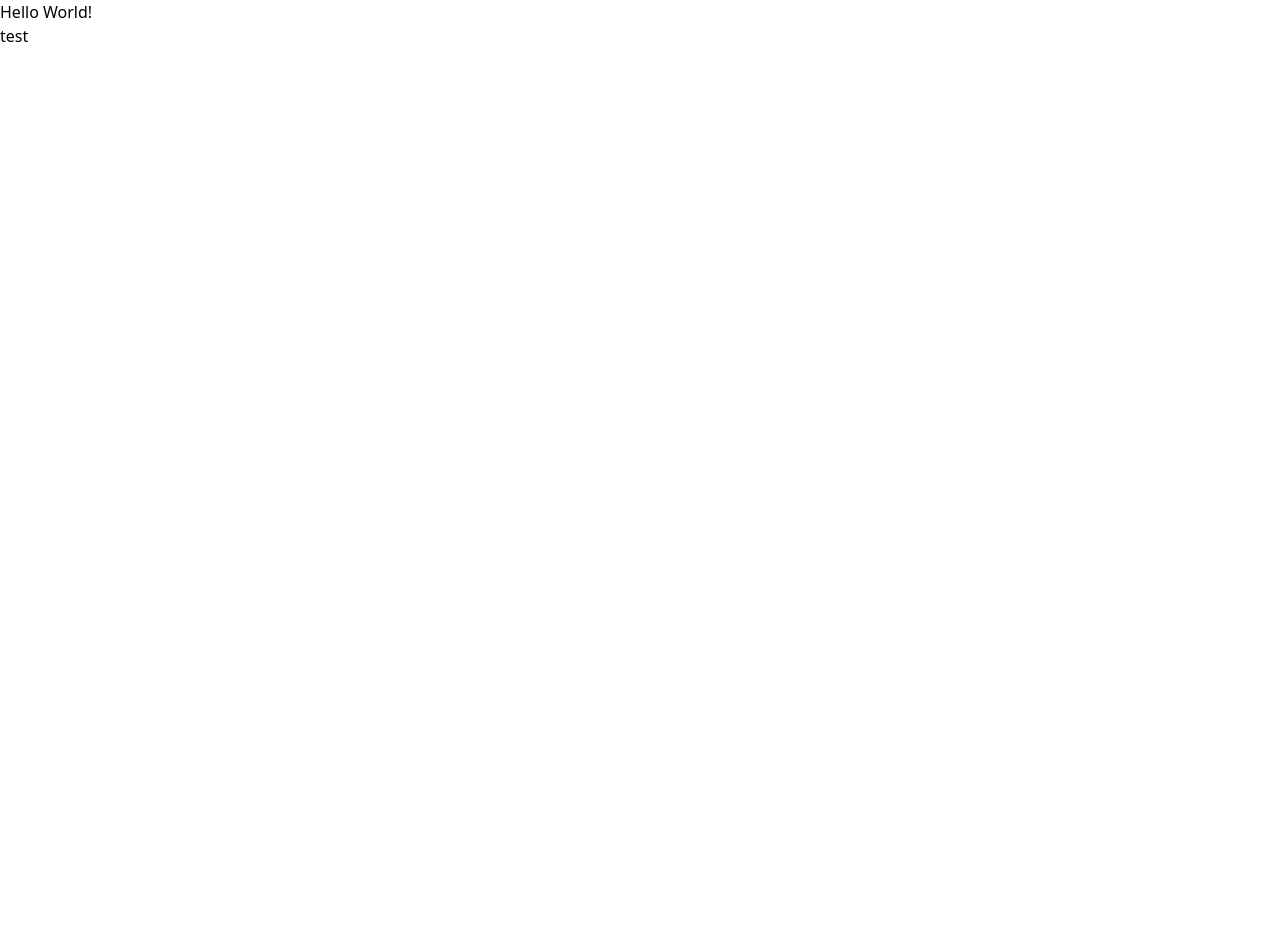
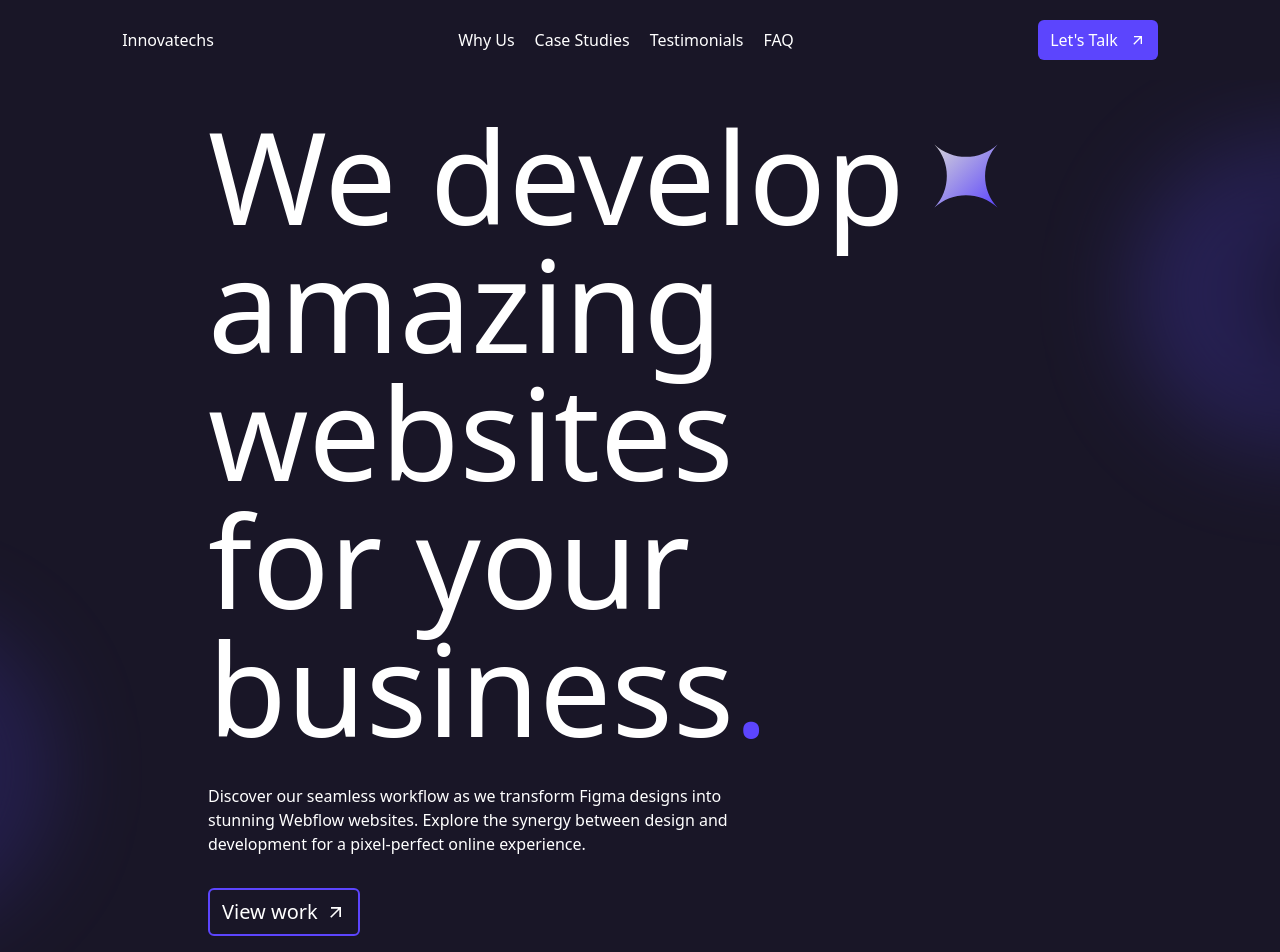
Before and after one commit to oufkirhamza/Innovatechs, a React (Create React App) app: page / in a window 1280 px wide. Shown: the top 952 px of the page. Before the commit the page ends 800 px from the top, so only its background shows below. Built offline with nearby package versions, Linux system fonts and the light colour scheme.

Commit message:
hero section

```diff
--- a/src/App.jsx
+++ b/src/App.jsx
@@ -3,12 +3,13 @@ import { Route, Routes } from 'react-router-dom';
 import { HomePage } from './pages/Home/home';
 import { AboutPage } from './pages/About/about';
 import { MyProvider } from './utils/contextProvider';
+import Header from './layouts/header';
 function App() {
   return (
     <MyProvider>
+      <Header/>
       <Routes >
         <Route path='/' element={<HomePage />} />
-        <Route path='/' element={<AboutPage />} />
       </Routes >
     </MyProvider>
 
--- a/src/layouts/header.jsx
+++ b/src/layouts/header.jsx
@@ -0,0 +1,21 @@
+import React from "react";
+import { MdArrowOutward } from "react-icons/md";
+
+const Header = () => {
+  return (
+    <div className="flex justify-around items-center bg-alpha py-5 text-white relative">
+      <h1>Innovatechs</h1>
+      <div className="flex gap-5">
+        <p className="cursor-pointer hover:text-teta">Why Us</p>
+        <p className="cursor-pointer hover:text-teta">Case Studies</p>
+        <p className="cursor-pointer hover:text-teta">Testimonials</p>
+        <p className="cursor-pointer hover:text-teta">FAQ</p>
+      </div>
+      <button className="flex gap-3 items-center px-3 bg-teta py-2 rounded-md">
+        Let's Talk <MdArrowOutward />
+      </button>
+    </div>
+  );
+};
+
+export default Header;
--- a/src/pages/About/about.jsx
+++ /dev/null
@@ -1,10 +0,0 @@
-
-import {FirstSectionAbout } from './components/firstSection';
-
-export const AboutPage = () => {
-    return (
-        <>
-            <FirstSectionAbout/>
-        </>
-    );
-}
--- a/src/pages/About/components/firstSection.jsx
+++ /dev/null
@@ -1,10 +0,0 @@
-
-import './firstSection.sass'
-
-export const FirstSectionAbout = () => {
-    return (
-    <>
-        <h1>Hello About!</h1>
-    </>
-    )
-}
--- a/src/pages/Home/components/firstSection.jsx
+++ b/src/pages/Home/components/firstSection.jsx
@@ -1,13 +1,28 @@
+import { useContext } from "react";
+import "./firstSection.sass";
+import { MyContext } from "../../../utils/contextProvider";
+import { MdArrowOutward } from "react-icons/md";
 
-import { useContext } from 'react';
-import './firstSection.sass'
-import { MyContext } from '../../../utils/contextProvider';
 export const FirstSection = () => {
-    const [test, setTest] = useContext(MyContext)
-    return (
-        <>
-        <h1>Hello World!</h1>
-        <h1>test</h1>
-        </>
-    );
-}
+  const { star } = useContext(MyContext);
+
+  return (
+    <div className="flex flex-col bg-alpha px-52 py-8 text-white gap-8 relative overflow-hidden">
+        <div className="bluri absolute -right-64 top-16 w-[400px] h-[300px] rounded-full"></div>
+        <div className="bluri absolute -left-64 bottom-12 w-[300px] h-[300px] rounded-full"></div>
+      <h1 className="text-9xl text-balance font-medium">
+        <span className="flex items-center gap-4">We develop {star}</span> <span>amazing</span> websites for your business
+        <span className="text-teta">.</span>
+      </h1>
+      <p className="w-[65%] text-md ">
+        Discover our seamless workflow as we transform Figma designs into
+        stunning Webflow websites. Explore the synergy between design and
+        development for a pixel-perfect online experience.
+      </p>
+      <button className="flex items-center gap-2 rounded-md border-2 border-teta px-3 py-2 w-fit text-xl">
+        {" "}
+        View work <MdArrowOutward />
+      </button>
+    </div>
+  );
+};
--- a/src/pages/Home/components/firstSection.sass
+++ b/src/pages/Home/components/firstSection.sass
@@ -0,0 +1,4 @@
+.bluri
+    background-image: radial-gradient(circle, #191627, #1d1745, #382f8c, #493bc3b6, #7966f588)
+    filter: blur(3rem)
+    opacity: 50%
--- /dev/null
+++ b/src/pages/Home/components/serviceSection.jsx
@@ -0,0 +1,13 @@
+import React, { useContext } from 'react';
+import { MyContext } from '../../../utils/contextProvider';
+
+export const ServiceSection = () => {
+    const { star } = useContext(MyContext)
+    return (
+        <div className='bg-alpha px-52 text-white min-h-[100vh]'>
+            <h1 className='text-teta'>SERVICE</h1>
+            <h1 className='text-4xl flex'>Exceeding Expectations {star}</h1>
+
+        </div>
+    );
+};
--- a/src/pages/Home/home.jsx
+++ b/src/pages/Home/home.jsx
@@ -1,9 +1,11 @@
 
 import { FirstSection } from './components/firstSection';
+import { ServiceSection } from './components/serviceSection';
 export const HomePage = () => {
     return (
         <>
             <FirstSection/>
+            <ServiceSection/>
         </>
     );
 }
--- a/src/utils/contextProvider.jsx
+++ b/src/utils/contextProvider.jsx
@@ -1,13 +1,39 @@
-
-import React, { createContext, useState } from 'react'
-export const MyContext = createContext()
+import React, { createContext, useState } from "react";
+export const MyContext = createContext();
 export const MyProvider = ({ children }) => {
-    const [test, setTest] = useState('Hello Test')
-    return (
-        <>
-            <MyContext.Provider value={ [test, setTest] } >
-                {children}
-            </MyContext.Provider>
-        </>
-    )
-}
+  const star = (
+    <svg
+      width="90"
+      height="100"
+      viewBox="0 0 111 110"
+      fill="none"
+      xmlns="http://www.w3.org/2000/svg"
+      className="rotate-45"
+    >
+      <path
+        d="M110.5 55C80.5804 56.0739 56.5738 80.0804 55.4999 110C54.4261 80.0804 30.4195 56.0739 0.499937 55C30.4195 53.9261 54.4261 29.9196 55.4999 -2.40413e-06C56.5738 29.9196 80.5804 53.9261 110.5 55Z"
+        fill="url(#paint0_linear_1_27)"
+      />
+      <defs>
+        <linearGradient
+          id="paint0_linear_1_27"
+          x1="110.5"
+          y1="55"
+          x2="0.499937"
+          y2="55"
+          gradientUnits="userSpaceOnUse"
+        >
+          <stop stop-color="#5C45FD" />
+          <stop offset="1" stop-color="#D5D4D9" />
+        </linearGradient>
+      </defs>
+    </svg>
+  );
+  return (
+    <>
+      <MyContext.Provider value={{ star }}>
+        {children}
+      </MyContext.Provider>
+    </>
+  );
+};
--- a/tailwind.config.js
+++ b/tailwind.config.js
@@ -5,7 +5,17 @@ module.exports = {
     './src/**/*.{js,jsx,ts,tsx}',
   ],
   theme: {
-    extend: {},
+    extend: {
+      fontFamily: {
+        'montserrat': ["Montserrat-VariableFont"],
+      },
+      colors: {
+        "alpha": "#191627",
+        "teta" : "#5c45fd",
+        "beta": "#a89bff",
+        "delta": "#161616",
+      },
+    },
   },
   plugins: [],
 }
```
Also changed, not shown: src/assets/font/Montserrat-VariableFont_wght.ttf (added), src/assets/img/thinsmooth.svg (added), src/pages/About/components/firstSection.sass (deleted).
